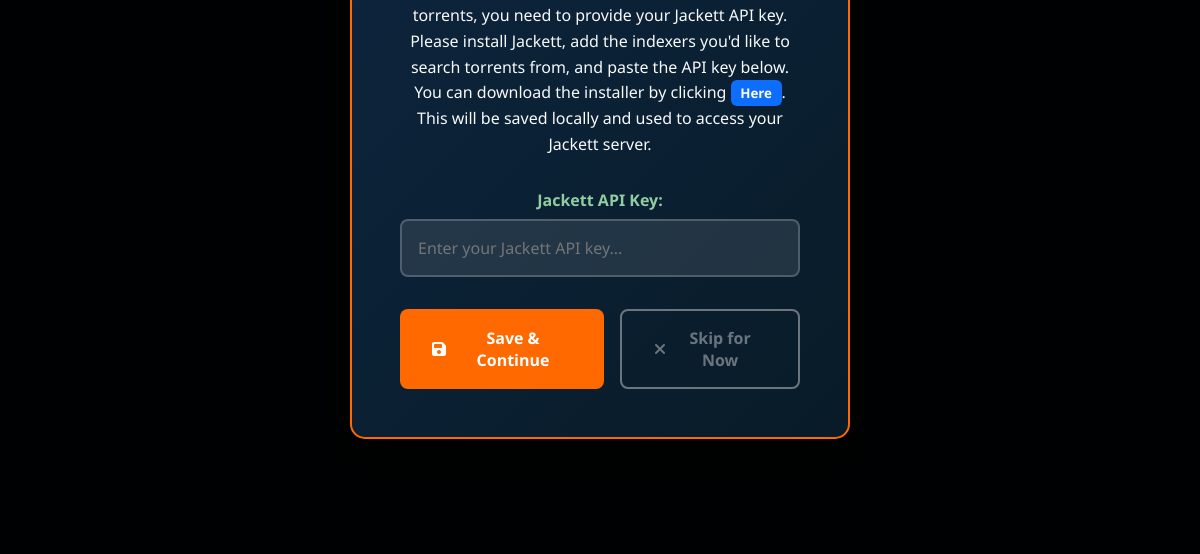
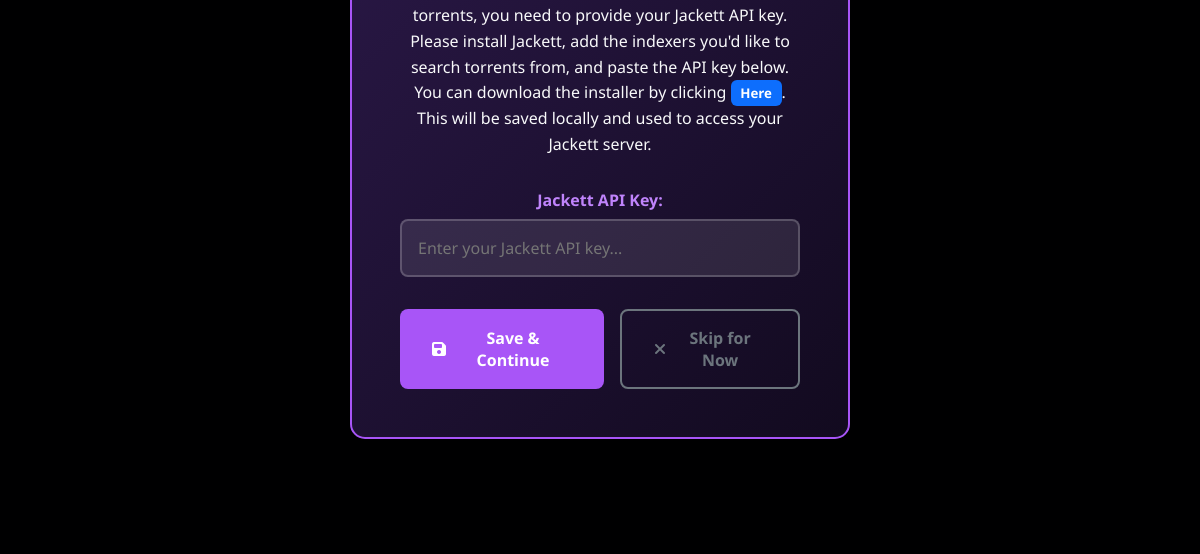
Before and after one commit to ayman707-ux/PlayTorrio, an Electron app: page public/index.html in a window 1200 px wide. Shown: the part 246-800 px from the top of the page. Drawn offline with Linux system fonts and the light colour scheme; no server answers.

Commit message:
Update color scheme and styles in index.html

```diff
--- a/public/index.html
+++ b/public/index.html
@@ -7,15 +7,17 @@
 <link href="https://cdnjs.cloudflare.com/ajax/libs/font-awesome/6.4.0/css/all.min.css" rel="stylesheet"/>
 <style>
         :root {
-            --primary: #0d253f;
-            --secondary: #01b4e4;
-            --tertiary: #90cea1;
-            --dark: #081b27;
-            --light: #f8f9fa;
-            --gray: #6c757d;
+            /* Purple theme */
+            --primary: #2a1847;    /* header/cards */
+            --secondary: #8b5cf6;  /* subtle accents */
+            --tertiary: #c084fc;   /* highlights/pills */
+            --dark: #120a1f;       /* page background */
+            --light: #f8f9fa;      /* text */
+            --gray: #6c757d;       /* muted text */
             --danger: #dc3545;
             --success: #28a745;
-            --vlc-orange: #ff6900;
+            /* Accent (kept var name for minimal changes) */
+            --vlc-orange: #a855f7; /* accent purple */
             --vlc-dark: #2d2d2d;
         }
 
@@ -85,7 +87,7 @@
         .search-container input:focus {
             outline: none;
             background-color: rgba(255, 255, 255, 0.15);
-            box-shadow: 0 0 0 3px rgba(255, 105, 0, 0.3);
+            box-shadow: 0 0 0 3px rgba(168, 85, 247, 0.3);
         }
 
         .search-icon {
@@ -130,11 +132,11 @@
         }
 
         .btn-primary:hover {
-            background-color: #e55a00;
+            background-color: #9333ea;
         }
 
         .btn-outline:hover {
-            background-color: rgba(255, 105, 0, 0.1);
+            background-color: rgba(168, 85, 247, 0.1);
         }
 
         main {
@@ -232,7 +234,7 @@
             top: 10px;
             right: 10px;
             background-color: var(--tertiary);
-            color: var(--dark);
+            color: #1f1140;
             padding: 0.3rem 0.6rem;
             border-radius: 30px;
             font-weight: 700;
@@ -352,7 +354,7 @@
 
         .modal-rating {
             background-color: var(--tertiary);
-            color: var(--dark);
+            color: #1f1140;
             padding: 0.3rem 0.8rem;
             border-radius: 30px;
             font-weight: 700;
@@ -1548,7 +1550,7 @@
 <div class="header-container">
 <a class="logo" href="http://localhost:3000">
 <i class="fas fa-play-circle"></i>
-<span>Play</span> Torrio STREAMER
+<span>Play</span> Torrio
             </a>
 <div class="search-container">
 <i class="fas fa-search search-icon"></i>
```
